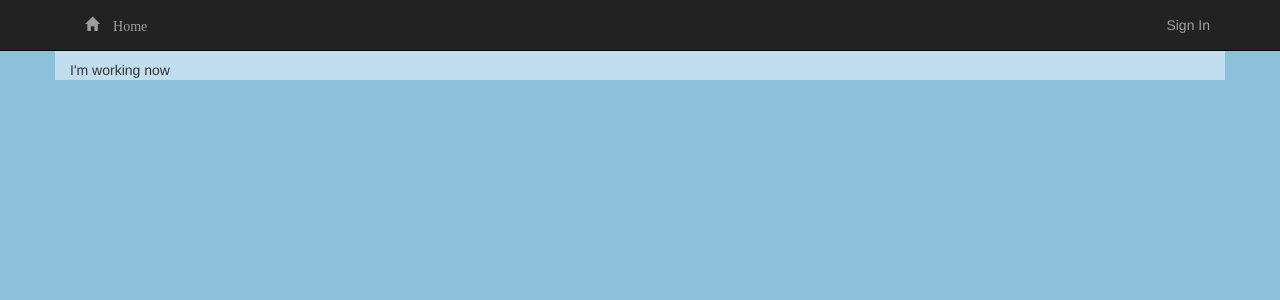
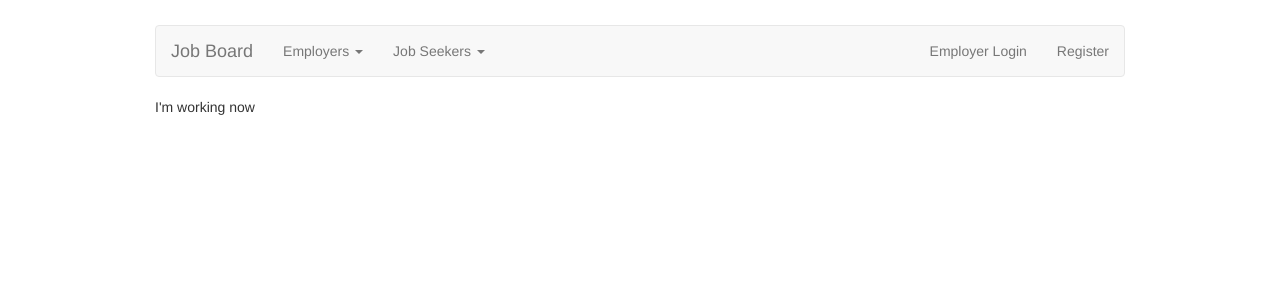
Before and after one commit to tdhunt631/JobBoard, a Django app: page / in a window 1280 px wide. Shown: the top 300 px of the page. Run offline with Django 3.2, Linux system fonts and the light colour scheme; some libraries are stand-ins or nearby versions.

Commit message:
updated base template and nav bar

```diff
--- a/JobBoard/templates/base.html
+++ b/JobBoard/templates/base.html
@@ -11,40 +11,64 @@
         <script src="http://netdna.bootstrapcdn.com/bootstrap/3.0.0/js/bootstrap.min.js"></script>
 
         <style type="text/css">
-        	body {padding: 50px 0 0 0; margin: 0; background-color: #8ec1da;}
-			.lightBlue {background-color: #c0deed; padding-top: 10px;}
-			.copyright {margin-top: 10px;}
-			.panel {-webkit-border-radius: 7px; -moz-border-radius: 7px; border-radius: 7px;}
-			.panel-body h3 {margin: 0; padding: 0;}
+			ul.nav li.dropdown:hover ul.dropdown-menu{display: block;}
+			body{padding-top: 25px;}
+			.container{width: 1000px;}
 		</style>
 
         {% block extrascripts %}{% endblock %}
     </head>
     <body>
-		<!-- Static navbar -->
-		<div class="navbar navbar-inverse navbar-fixed-top">
-			<div class="container">
+	<!-- Static navbar -->
+		<div class="container">
+			<div class="navbar navbar-default">
+				<div class="navbar-header">
+					<a class="navbar-brand" href="/">Job Board</a>
+				</div>
 				<div class="navbar-collapse collapse">
 					<ul class="nav navbar-nav">
-						<li><a href="/"><span class="glyphicon glyphicon-home"> Home</span></a></li>
+						<li class="dropdown">
+						<a href="#" class="dropdown-toggle" data-toggle="dropdown">Employers <b class="caret"></b></a>
+							<ul class="dropdown-menu">
+								{% if not user.is_authenticated %}
+									<li><a href="{% url 'auth_login' %}">Login</a></li>
+									<li><a href="{% url 'registration_register' %}">Register</a></li>
+									<li><a href="/">Post a job</a></li>
+								{% else %}
+									<li><a href="{% url 'auth_logout' %}">Logout</a></li>
+									<li class="divider"></li>
+									<li><a href="/">Company profile</a></li>
+									<li><a href="/">Post a job</a></li>
+									<li><a href="/">My job posts</a></li>
+								{% endif %}
+							</ul>
+						</li>
+						<li class="dropdown">
+					<a href="#" class="dropdown-toggle" data-toggle="dropdown">Job Seekers <b class="caret"></b></a>
+							<ul class="dropdown-menu">
+								<li><a href="#">Subscribe</a></li>
+								<li><a href="#">Unsubscribe</a></li>
+								<li><a href="#">View job posts</a></li>
+							</ul>
+						</li>
 					</ul>
 					<ul class="nav navbar-nav navbar-right">
-                   		{% if user.is_authenticated %}
-							<li><a href="{% url 'board:index' %}">Profile</a></li>
-							<li><a href="/admin/">Admin</a></li>
-							<li><a href="{% url 'auth_logout' %}">Sign Out</a></li>
+						{% if not user.is_authenticated %}
+							<li><a href="{% url 'auth_login' %}">Employer Login</a></li>
+							<li><a href="{% url 'registration_register' %}">Register</a></li>
 						{% else %}
-							<li><a href="{% url 'auth_login' %}">Sign In</a></li>
-                    	{% endif %}
+							{% if user.is_staff %}
+								<li><a href="/admin/">Admin</a></li>
+							{% endif %}
+							<li><a href="{% url 'auth_logout' %}">Logout</a></li>
+						{% endif %}
 					</ul>
 				</div><!--/.nav-collapse -->
 			</div>
 		</div>
-		<div class="container lightBlue">
-			<div class="body-content">
-				{% block content %}
-            	{% endblock %}
-			</div><!-- body-content -->
-		</div><!-- container -->
+		<div class="container">
+			{% block content %}
+			{% endblock %}
+		</div>
 	</body>
 <html>
```
